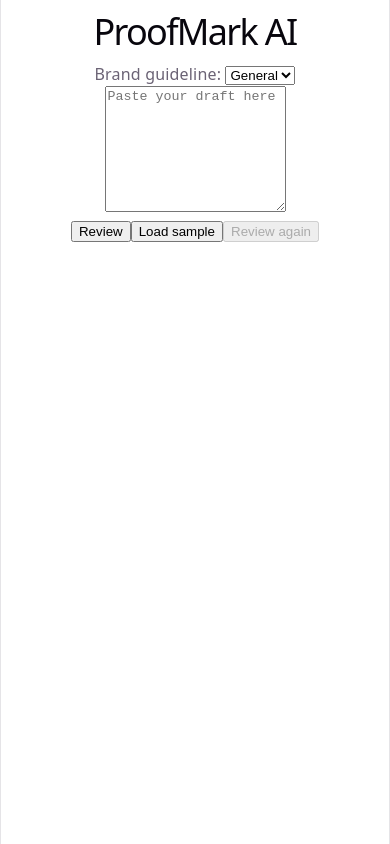
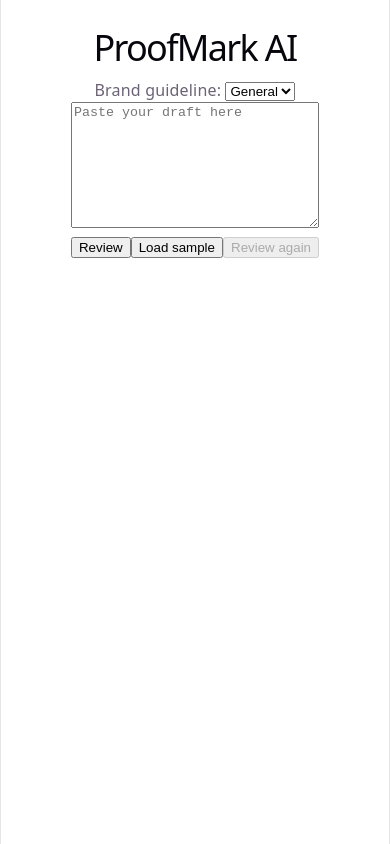
Before and after one commit to BitGladiator/ProofMarkAI, a React app in the folder frontend/: page / in a window 390 px wide. Built offline with nearby package versions, Linux system fonts and the light colour scheme; the HTML template or start-up script is replaced by a standard one.

Commit message:
make layout responsive and improve accessibility

```diff
--- a/frontend/src/App.jsx
+++ b/frontend/src/App.jsx
@@ -7,9 +7,9 @@
   const [loading, setLoading] = useState(false);
   const [guideline, setGuideline] = useState("General");
   const severityColors = {
-    High: "red",
-    Medium: "orange",
-    Low: "green",
+    High: "#f87171",
+    Medium: "#fbbf24",
+    Low: "#4ade80",
   };
   async function handleClick() {
     if (draft.trim() === "") {
@@ -54,7 +54,7 @@
     setFindings(findings.filter((item, i) => i !== index));
   }
   return (
-    <div>
+   <div style={{ maxWidth: "700px", margin: "0 auto", padding: "16px" }}>
       <h1>ProofMark AI</h1>
       <label htmlFor="guideline">Brand guideline: </label>
       <select
@@ -72,6 +72,7 @@
         onChange={(e) => setDraft(e.target.value)}
         rows={8}
         aria-label="Draft content"
+        style={{ width: "100%", boxSizing: "border-box" }}
         placeholder="Paste your draft here"
       />
       <br />
@@ -82,7 +83,7 @@
       <button onClick={handleReviewAgain} disabled={loading || findings.length === 0}>
         Review again
       </button>
-      <p>{message}</p>
+      <p role="status">{message}</p>
       {findings.map((f, i) => (
         <div key={i} style={{ border: "1px solid gray", margin: "8px", padding: "8px" }}>
           <strong>{f.category}</strong>
```
